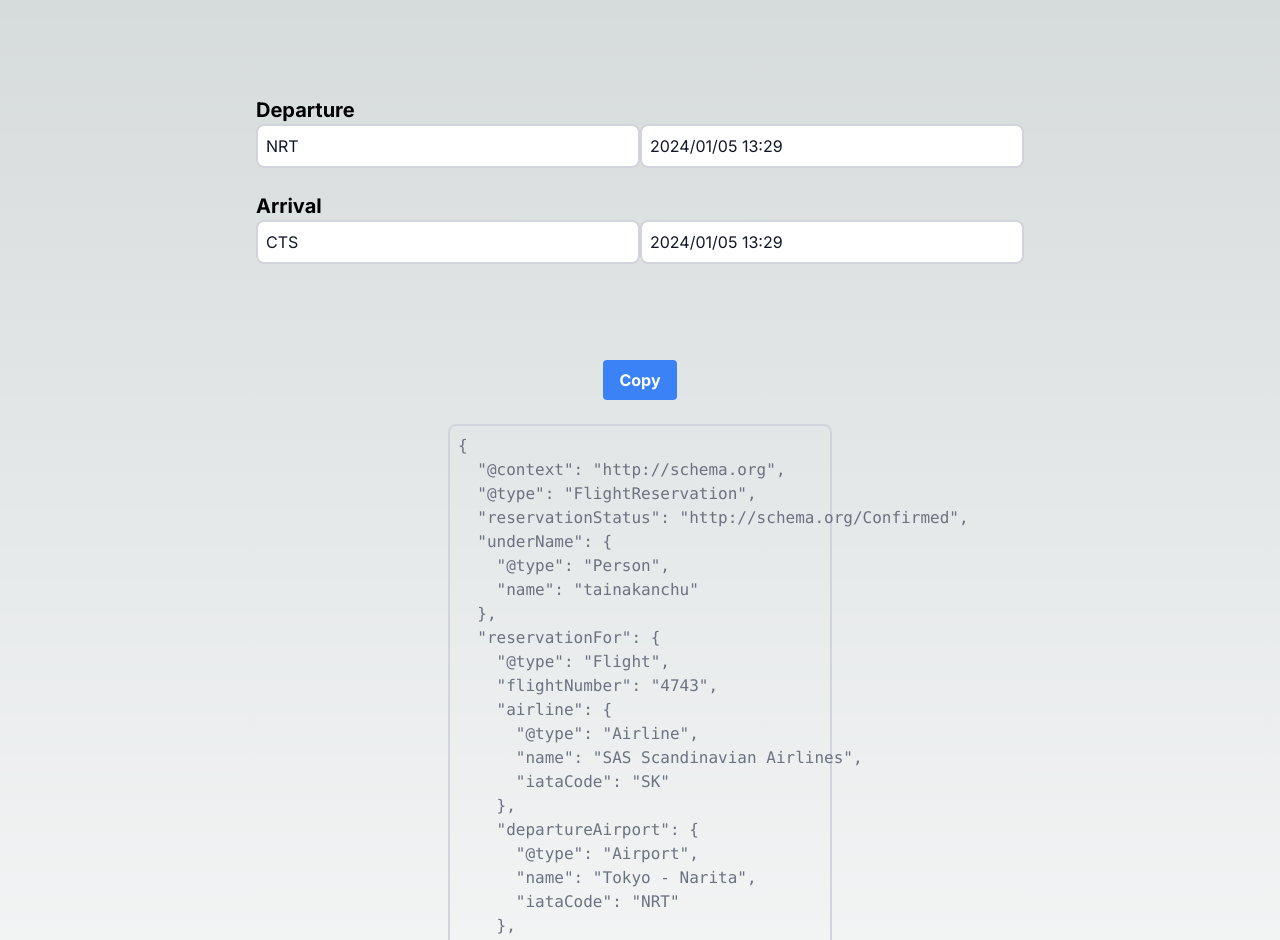
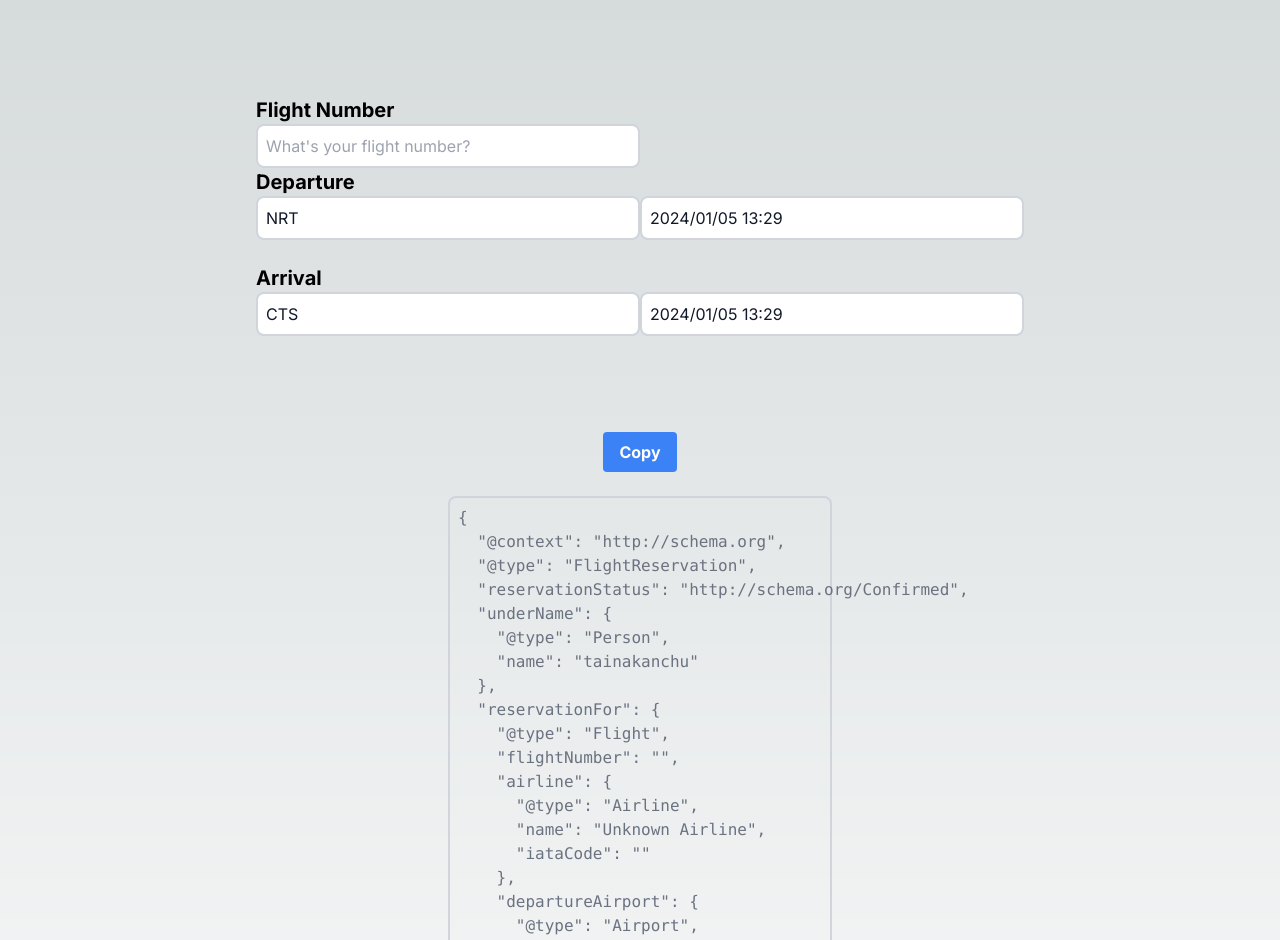
Before and after one commit to tainakanchu/manual-auto-flight-mail, a Next.js app: page / in a window 1280 px wide. Shown: the top 940 px of the page. Built offline with nearby package versions, Linux system fonts and the light colour scheme.

Commit message:
add airline info input

```diff
--- a/app/_components/InputPage.tsx
+++ b/app/_components/InputPage.tsx
@@ -4,14 +4,23 @@ import { useState } from "react";
 import { format } from "date-fns";
 import { AirportIATACode, airportNameMap } from "../_constant";
 import { useDatePicker } from "../_hooks";
+import { AirLineIATACode, airLineNameMap } from "../_constant/AirLineIATACode";
 
 export const InputPage: React.FC = () => {
+  // 便番号
+  const [flightNumber, setFlightNumber] = useState<string>("");
+
+  const airlineCode = flightNumber.slice(0, 2) as AirLineIATACode;
+  const airlineName = airLineNameMap[airlineCode] ?? "Unknown Airline";
+  const flightNumberCode = flightNumber.slice(2);
+
+  // 出発地の情報
   const [departureIATA, setDepartureIATA] = useState<AirportIATACode>("NRT");
+  const { date: departureDate, component: DeparturePicker } = useDatePicker();
 
-  const { date: departureDate, component: DeparturePicker } = useDatePicker();
+  // 到着地の情報
+  const [arrivalIATA, setArrivalIATA] = useState<AirportIATACode>("CTS");
   const { date: arrivalDate, component: ArrivalPicker } = useDatePicker();
-
-  const [arrivalIATA, setArrivalIATA] = useState<AirportIATACode>("CTS");
 
   const departureAirportName =
     airportNameMap[departureIATA] ?? "Unknown Airport";
@@ -28,11 +37,11 @@ export const InputPage: React.FC = () => {
     },
     reservationFor: {
       "@type": "Flight",
-      flightNumber: "4743",
+      flightNumber: flightNumberCode,
       airline: {
         "@type": "Airline",
-        name: "SAS Scandinavian Airlines",
-        iataCode: "SK",
+        name: airlineName,
+        iataCode: airlineCode,
       },
       departureAirport: {
         "@type": "Airport",
@@ -51,6 +60,21 @@ export const InputPage: React.FC = () => {
 
   return (
     <div>
+      {/* 便情報 */}
+      <section>
+        <h2 className="text-xl font-bold">
+          <label htmlFor="flightNumber">Flight Number</label>
+        </h2>
+        <input
+          placeholder="What's your flight number?"
+          className="border-2 border-gray-300 rounded-lg p-2 w-96 text-gray-900"
+          value={flightNumber}
+          onChange={(e) => {
+            const value = e.target.value.toUpperCase();
+            setFlightNumber(value);
+          }}
+        />
+      </section>
       {/* 出発地の空港 */}
       <section>
         <h2 className="text-xl font-bold">
```
